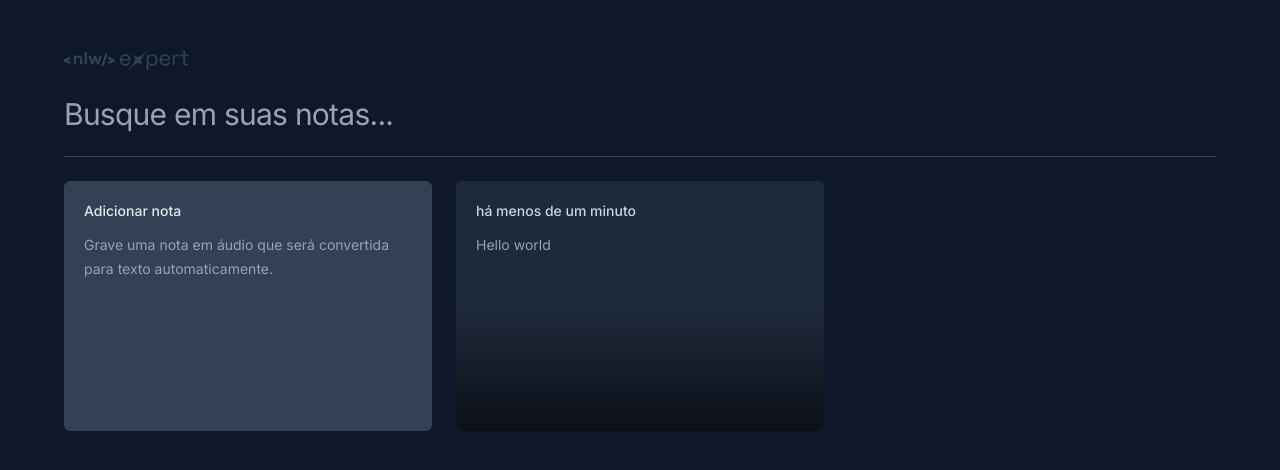
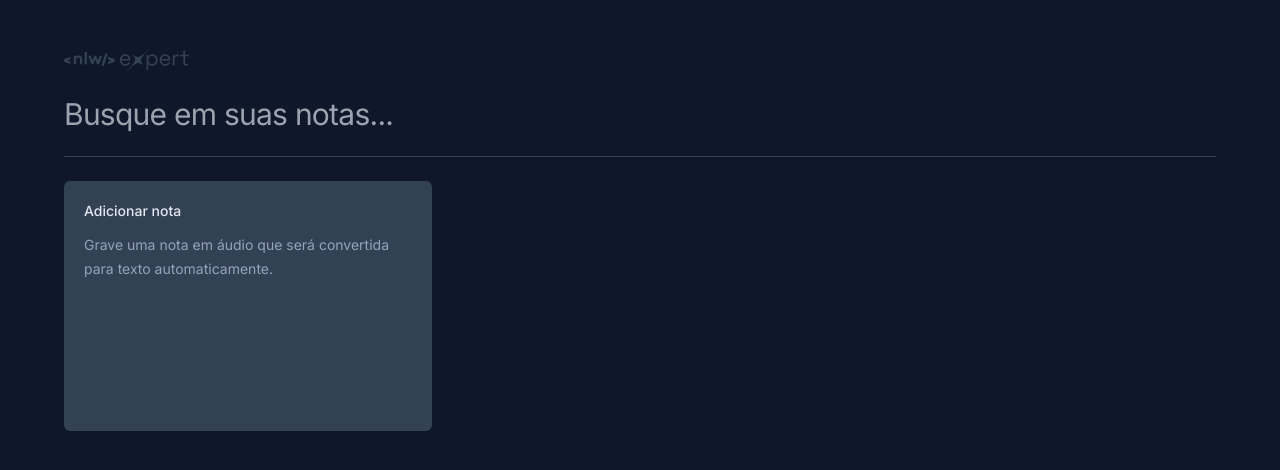
Before and after one commit to Rogerio-17/NLW-expert, a React (Vite) app: page / in a window 1280 px wide. Shown: the top 470 px of the page. Built offline with nearby package versions, Linux system fonts and the light colour scheme.

Commit message:
adionada função de adiçaõ de tarefa

```diff
--- a/src/app.tsx
+++ b/src/app.tsx
@@ -1,13 +1,28 @@
-  import logo from './assets/logo.svg'
+  import { useState } from 'react'
+import logo from './assets/logo.svg'
   import { NewNoteCard } from './components/new-note-card'
   import { NoteCard } from './components/note-card'
 
-  const note = {
-    date: new Date(),
-    content: 'Hello world'
+  interface Note {
+    id: string,
+    date: Date,
+    content: string
   }
 
   export function App() {
+    const [ notes, setNotes ] = useState<Note[]>([])
+
+
+    function onNoteCreate(content: string) {
+      const newNote = {
+        id: crypto.randomUUID(),
+        date: new Date(),
+        content,
+      }
+
+      setNotes([newNote, ...notes])
+    }
+
     return(
       <div className='mx-auto max-w-6xl my-12 space-y-6'>
         <img src={logo} alt='NLW Expert'></img>
@@ -21,8 +36,12 @@
 
           <div className='h-px bg-slate-700'/>
             <div className='grid grid-cols-3 gap-6 auto-rows-[250px]'>
-            <NewNoteCard />
-            <NoteCard note={note}/>
+            <NewNoteCard onNoteCreate={onNoteCreate}/>
+            {
+              notes.map((note) => (
+                <NoteCard note={note} key={note.id} />
+              ))
+            }
           </div>
        </div>
     )
--- a/src/components/new-note-card.tsx
+++ b/src/components/new-note-card.tsx
@@ -3,9 +3,12 @@
 import { ChangeEvent, FormEvent, useState } from 'react'
 import { toast } from 'sonner'
 
+interface NewNoteCardProps {
+  onNoteCreate: (content: string) => void
+}
 
 
-export function NewNoteCard() {
+export function NewNoteCard({ onNoteCreate }: NewNoteCardProps) {
   const [ shouldShowOnboarding, setSholdShowOnboarding ] = useState(true)
   const [ content, setContent ] = useState('')
 
@@ -25,7 +28,9 @@
 
   function handleSaveNote(event: FormEvent) {
     event.preventDefault()
-
+    onNoteCreate(content)
+    setContent('')
+    setSholdShowOnboarding(true)
     toast.success('Nota criada com sucesso!')
   }
 
@@ -55,6 +60,7 @@
                     <textarea
                     autoFocus
                     className='text-sm leading-6 text-slate-400 bg-transparent resize-none flex-1 outline-none'
+                    value={content}
                     onChange={handleContentChangrd}
                     ></textarea>
                    )
```
